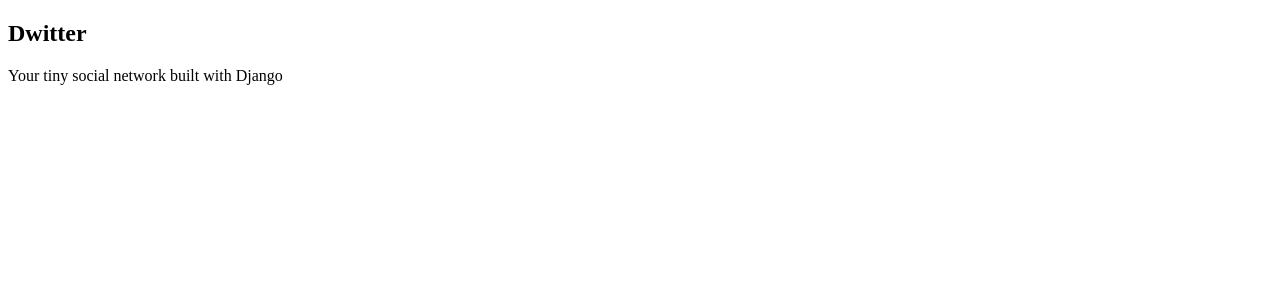
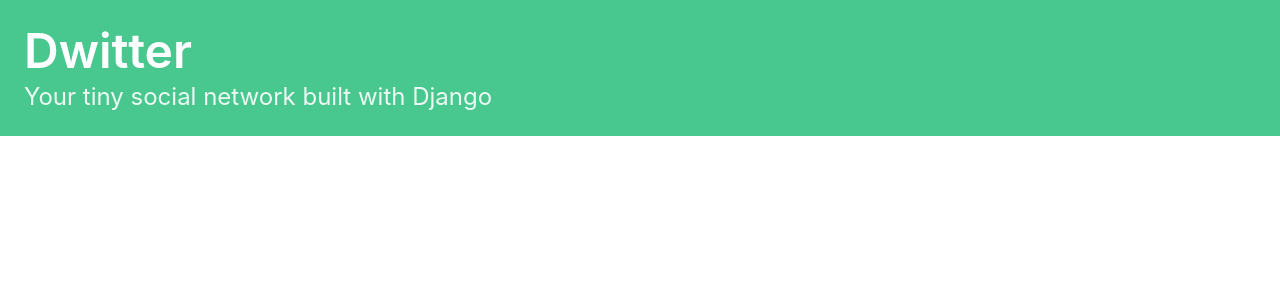
Before and after one commit to marvneo/dwitter, a Django app: page / in a window 1280 px wide. Shown: the top 300 px of the page. Run offline with Django 3.2, Linux system fonts and the light colour scheme.

Commit message:
added CSS

```diff
--- a/dwitter/templates/base.html
+++ b/dwitter/templates/base.html
@@ -1,38 +1,33 @@
+
 <!DOCTYPE html>
-
 <html lang="en">
-
 <head>
-
     <meta charset="UTF-8">
-
     <meta http-equiv="X-UA-Compatible" content="IE=edge">
-
     <meta name="viewport" content="width=device-width, initial-scale=1.0">
-
+    <!-- Include the Bulma CSS framework for styling -->
+    <link rel="stylesheet"
+          href="https://cdn.jsdelivr.net/npm/bulma@0.9.3/css/bulma.min.css">
     <title>Dwitter</title>
-
 </head>
-
 <body>
-
-    <section>
-
-        <h1>Dwitter</h1>
-
-        <p>Your tiny social network built with Django</p>
-
+    <section class="hero is-small is-success mb-4">
+        <div class="hero-body">
+            <h1 class="title is-1">Dwitter</h1>
+            <p class="subtitle is-4">
+                Your tiny social network built with Django
+            </p>
+        </div>
     </section>
 
-    <div>
+    <div class="container">
+        <div class="columns">
 
-        {% block content %}
+            {% block content %}
 
+            {% endblock content %}
 
-        {% endblock content %}
-
+        </div>
     </div>
-
 </body>
-
 </html>
```
